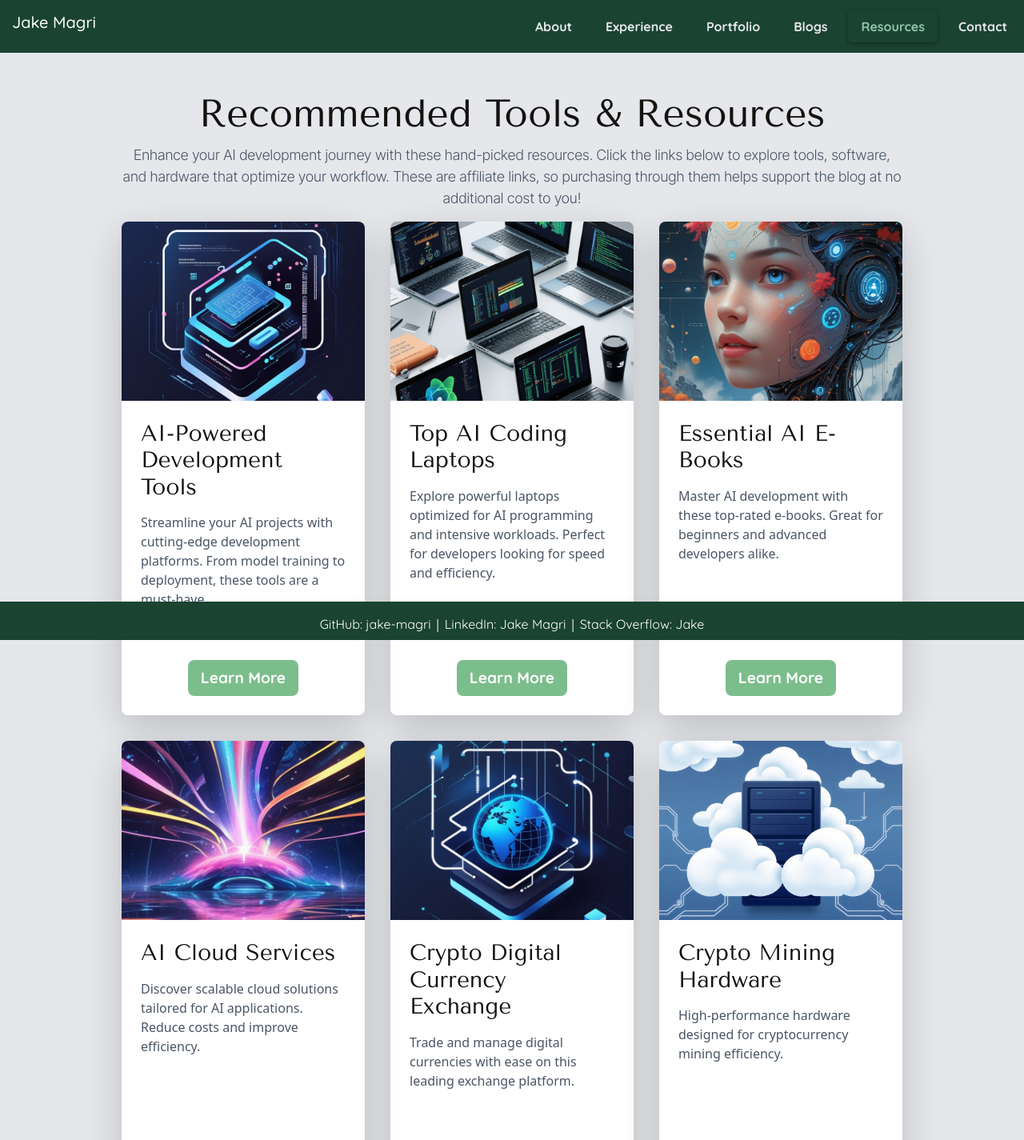
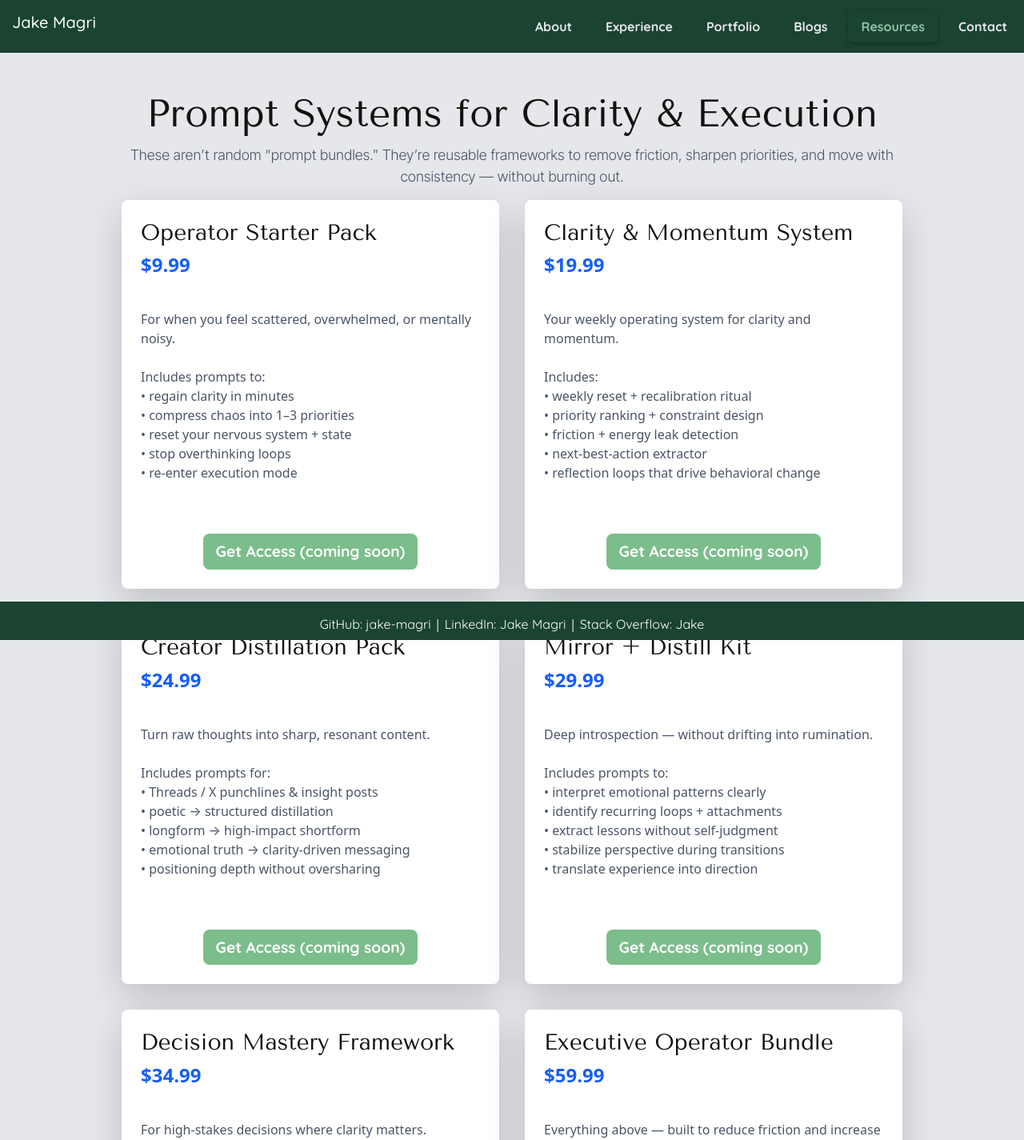
Before and after one commit to jake-magri/React-Portfolio, a Next.js app: page /resources in a window 1280 px wide. Shown: the top 1425 px of the page at 80% size. Built offline with nearby package versions, Linux system fonts and the light colour scheme.

Commit message:
updated product listing

```diff
--- a/src/components/AboutMe.js
+++ b/src/components/AboutMe.js
@@ -52,6 +52,9 @@ export default function AboutMe() {
                 <li>
                   <strong>Production RAG:</strong> Engineering ETL pipelines with verified citation mapping for "Source of Truth" reliability.
                 </li>
+                <li>
+                  <strong>Cognitive Systems & Decision Frameworks:</strong> Designing structured thinking tools that reduce mental friction, sharpen judgment, and translate complexity into clear execution.
+                </li>
               </ul>
             </div>
           }
--- a/src/components/AboutMe.module.css
+++ b/src/components/AboutMe.module.css
@@ -69,7 +69,7 @@
     align-items: center;
     justify-content: center;
     margin: 0 auto;
-    padding: 0 2rem;
+    padding: 0 2rem 8rem; /* added bottom padding to avoid footer overlap */
     max-width: 1200px;
     margin-top: 50px;
   }
--- a/src/components/Blog-Page/BlogPost.js
+++ b/src/components/Blog-Page/BlogPost.js
@@ -5,7 +5,7 @@ import Link from 'next/link';
 
 export default function BlogPost({ post }) {
   // Destructure the post data for easier access
-  const { title, image, content, affiliateLink } = post;
+  const { title, image, content} = post;
 
   return (
     <div className="flex flex-col justify-center max-w-3xl mx-auto px-4 space-y-8 mt-8 sm:mt-12 md:mt-16 lg:mt-20 mx-4 sm:mx-6 mb-18">
@@ -28,20 +28,6 @@ export default function BlogPost({ post }) {
         dangerouslySetInnerHTML={{ __html: content }}
       ></div>
 
-      {/* Affiliate link */}
-      {affiliateLink && (
-        <div className="text-center mt-6">
-          <a
-            href={affiliateLink}
-            target="_blank"
-            rel="noopener noreferrer"
-            className="text-blue-600 hover:underline text-xl font-semibold"
-          >
-            Check out related product
-          </a>
-        </div>
-      )}
-
       {/* Back Button */}
       <div className="flex flex-col justify-center">
         <Link href="/blogs" className="flex justify-center">
--- a/src/components/Resources.js
+++ b/src/components/Resources.js
@@ -1,129 +1,119 @@
-import Image from 'next/image';
-import aiTools from '../../public/images/ai-tools.jpg';
-import aiLaptops from '../../public/images/ai-laptops.jpg';
-import aiBooks from '../../public/images/ai-books.jpg';
-import aiCloud from '../../public/images/ai-cloud.jpg';
-import crypto from '../../public/images/crypto.jpg';
-import miningHardware from '../../public/images/mining-hardware.jpg';
-import pcHardware from '../../public/images/pc-hardware.jpg';
-import graphicsCards from '../../public/images/graphics-cards.jpg';
+import { useEffect } from 'react';
 import styles from './Resources.module.css';
 import SlidingText from './SlidingText';
 
 export default function Resources() {
-  const resources = [
+  useEffect(() => {
+    // Load Gumroad embed script
+    const script = document.createElement('script');
+    script.src = 'https://gumroad.com/js/gumroad.js';
+    script.async = true;
+    document.body.appendChild(script);
+
+    return () => {
+      if (document.body.contains(script)) {
+        document.body.removeChild(script);
+      }
+    };
+  }, []);
+
+  const prompts = [
     {
-      name: "AI-Powered Development Tools",
+      name: 'Operator Starter Pack',
       description:
-        "Streamline your AI projects with cutting-edge development platforms. From model training to deployment, these tools are a must-have.",
-      link: "https://github.com/features/copilot",
-      image: aiTools,
+        'For when you feel scattered, overwhelmed, or mentally noisy.\n\nIncludes prompts to:\n• regain clarity in minutes\n• compress chaos into 1–3 priorities\n• reset your nervous system + state\n• stop overthinking loops\n• re-enter execution mode',
+      gumroadUrl: 'https://gumroad.com/your-product-url-starter', // Replace
+      price: '$9.99',
     },
     {
-      name: "Top AI Coding Laptops",
+      name: 'Clarity & Momentum System',
       description:
-        "Explore powerful laptops optimized for AI programming and intensive workloads. Perfect for developers looking for speed and efficiency.",
-      link: "https://www.amazon.com/Apple-2024-MacBook-13-inch-Laptop/dp/B0DM71Q965",
-      image: aiLaptops,
+        'Your weekly operating system for clarity and momentum.\n\nIncludes:\n• weekly reset + recalibration ritual\n• priority ranking + constraint design\n• friction + energy leak detection\n• next-best-action extractor\n• reflection loops that drive behavioral change',
+      gumroadUrl: 'https://gumroad.com/your-product-url-clarity', // Replace
+      price: '$19.99',
     },
     {
-      name: "Essential AI E-Books",
+      name: 'Creator Distillation Pack',
       description:
-        "Master AI development with these top-rated e-books. Great for beginners and advanced developers alike.",
-      link: "https://www.amazon.com/AutoGPT-Agents-Beginners-Complete-Guide/dp/B0C63VWF45",
-      image: aiBooks,
+        'Turn raw thoughts into sharp, resonant content.\n\nIncludes prompts for:\n• Threads / X punchlines & insight posts\n• poetic → structured distillation\n• longform → high-impact shortform\n• emotional truth → clarity-driven messaging\n• positioning depth without oversharing',
+      gumroadUrl: 'https://gumroad.com/your-product-url-creator', // Replace
+      price: '$24.99',
     },
     {
-      name: "AI Cloud Services",
+      name: 'Mirror + Distill Kit',
       description:
-        "Discover scalable cloud solutions tailored for AI applications. Reduce costs and improve efficiency.",
-      link: "https://aws.amazon.com/sagemaker/",
-      image: aiCloud,
+        'Deep introspection — without drifting into rumination.\n\nIncludes prompts to:\n• interpret emotional patterns clearly\n• identify recurring loops + attachments\n• extract lessons without self-judgment\n• stabilize perspective during transitions\n• translate experience into direction',
+      gumroadUrl: 'https://gumroad.com/your-product-url-mirror', // Replace
+      price: '$29.99',
     },
     {
-      name: "Crypto Digital Currency Exchange",
+      name: 'Decision Mastery Framework',
       description:
-        "Trade and manage digital currencies with ease on this leading exchange platform.",
-      link: "https://www.coinbase.com/",
-      image: crypto,
+        'For high-stakes decisions where clarity matters.\n\nIncludes prompts to:\n• evaluate tradeoffs without distortion\n• run second- and third-order consequence analysis\n• separate intuition from fear\n• detect bias, projection, and emotional noise\n• convert uncertainty into clean judgment\n\nBuilt for founders, operators, and builders making real moves.',
+      gumroadUrl: 'https://gumroad.com/your-product-url-decision', // Replace
+      price: '$34.99',
     },
     {
-      name: "Crypto Mining Hardware",
+      name: 'Executive Operator Bundle',
       description:
-        "High-performance hardware designed for cryptocurrency mining efficiency.",
-      link: "https://www.bitmain.com/",
-      image: miningHardware,
-    },
-    {
-      name: "PC Hardware",
-      description:
-        "Top-tier components for building high-performance AI and gaming PCs.",
-      link: "https://www.newegg.com/?gad_source=1",
-      image: pcHardware,
-    },
-    {
-      name: "Nvidia Graphics Cards",
-      description:
-        "Industry-leading GPUs for AI, gaming, and professional workloads.",
-      link: "https://www.nvidia.com/en-us/",
-      image: graphicsCards,
+        'Everything above — built to reduce friction and increase alignment.\n\nIncludes:\n• Operator Starter Pack\n• Clarity & Momentum System\n• Creator Distillation Pack\n• Mirror + Distill Kit\n• Decision Mastery Framework\n\nPlus: lifetime updates as new templates drop.',
+      gumroadUrl: 'https://gumroad.com/your-product-url-bundle', // Replace
+      price: '$59.99',
     },
   ];
 
   return (
-    <div className="max-w-5xl mx-auto px-4 pb-12 mt-12 sm:mx-6">
+    <div className="max-w-5xl mx-auto px-4 pb-32 mt-12 sm:mx-6">
+      {/* Prompts Section */}
       <SlidingText
         direction="top"
         text={
           <>
-            <h1 className={`${styles.tenorSans} text-[54px] font-normal text-center text-gray-800 mb-6`}>
-              Recommended Tools & Resources
-            </h1>
-            </>
-        }/>
-        <SlidingText
+            <h2 className={`${styles.tenorSans} text-[48px] font-normal text-center text-gray-800 mb-6`}>
+              Prompt Systems for Clarity & Execution
+            </h2>
+          </>
+        }
+      />
+
+      <SlidingText
         direction="top"
         text={
           <>
             <p className={`${styles.interTight} text-[18px] font-light text-center text-gray-600 mb-8`}>
-              Enhance your AI development journey with these hand-picked resources.
-              Click the links below to explore tools, software, and hardware that
-              optimize your workflow. These are affiliate links, so purchasing through
-              them helps support the blog at no additional cost to you!
+              These aren’t random “prompt bundles.” They’re reusable frameworks to remove friction,
+              sharpen priorities, and move with consistency — without burning out.
             </p>
-            </>
-        }/>
+          </>
+        }
+      />
 
       <SlidingText
         direction="bottom"
         text={
-          <div className="grid md:grid-cols-2 lg:grid-cols-3 gap-8">
-            {resources.map((resource, index) => (
+          <div className="grid md:grid-cols-2 gap-8">
+            {prompts.map((prompt, index) => (
               <div
                 key={index}
-                className="bg-white rounded-lg shadow-lg overflow-hidden grid grid-rows-[auto_1fr_auto]"
+                className="bg-white rounded-lg shadow-lg overflow-hidden grid grid-rows-[1fr_auto]"
               >
-                <Image
-                  src={resource.image}
-                  alt={resource.name}
-                  className="w-full h-56 object-cover"
-                  width={500}
-                  height={350}
-                />
                 <div className="p-6 grid grid-rows-[auto_1fr]">
-                  <h3 className={`${styles.resourceCard} text-gray-800`}>{resource.name}</h3>
-                  <p className="text-gray-600 mt-2">{resource.description}</p>
+                  <div>
+                    <h3 className={`${styles.resourceCard} text-gray-800`}>{prompt.name}</h3>
+                    <p className="text-2xl font-bold text-blue-600 mt-2">{prompt.price}</p>
+                  </div>
+
+                  <p className="text-gray-600 mt-4 whitespace-pre-line">{prompt.description}</p>
                 </div>
+
                 <div className="p-6 flex justify-center">
-                  <button className={styles.learnMore}><a
-                    href={resource.link}
-                    target="_blank"
-                    rel="noopener noreferrer"
-                    className='ale inline-block text-white hover:underline'
+                  <a
+                    href={prompt.gumroadUrl}
+                    className={styles.learnMore}
+                    data-gumroad-single-product="true"
                   >
-                    Learn More
+                    Get Access (coming soon)
                   </a>
-                  </button>
                 </div>
               </div>
             ))}
```
Also changed, not shown: src/data/blogData.js (+2 -5 lines).
